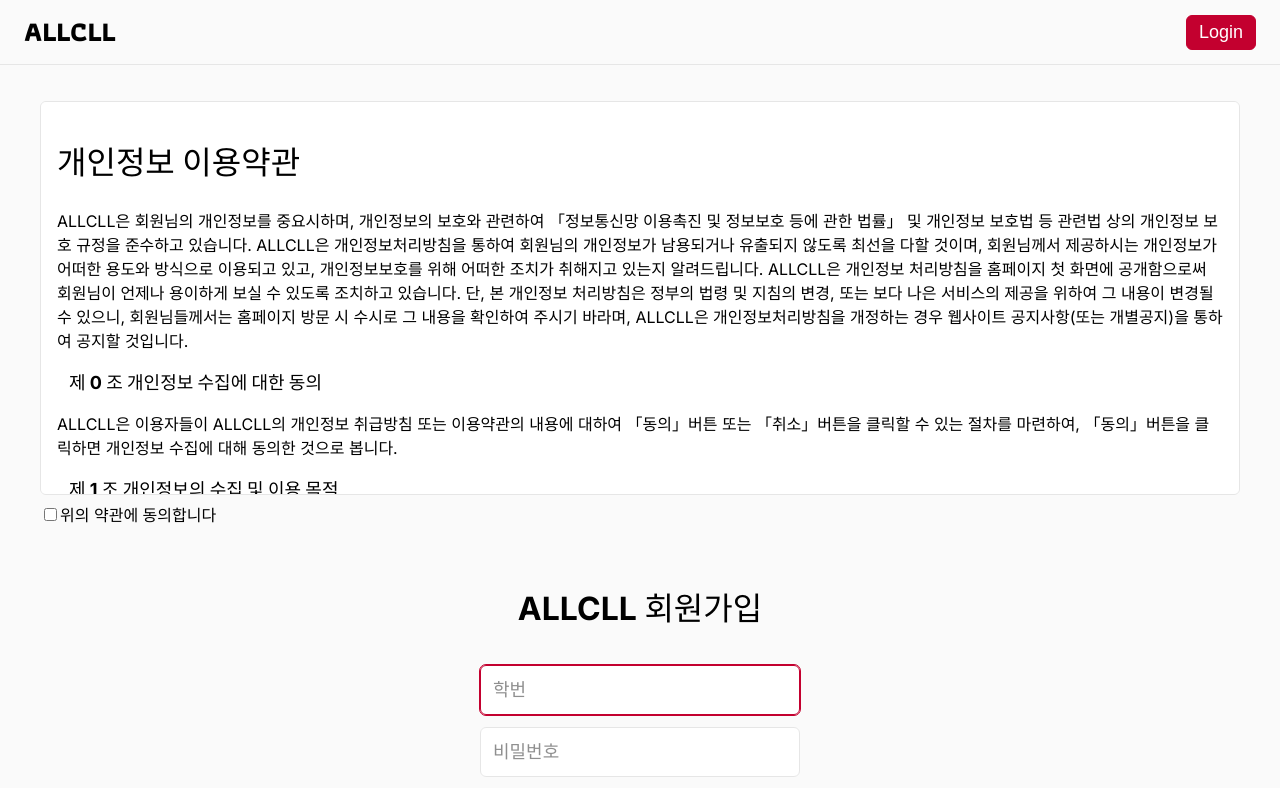
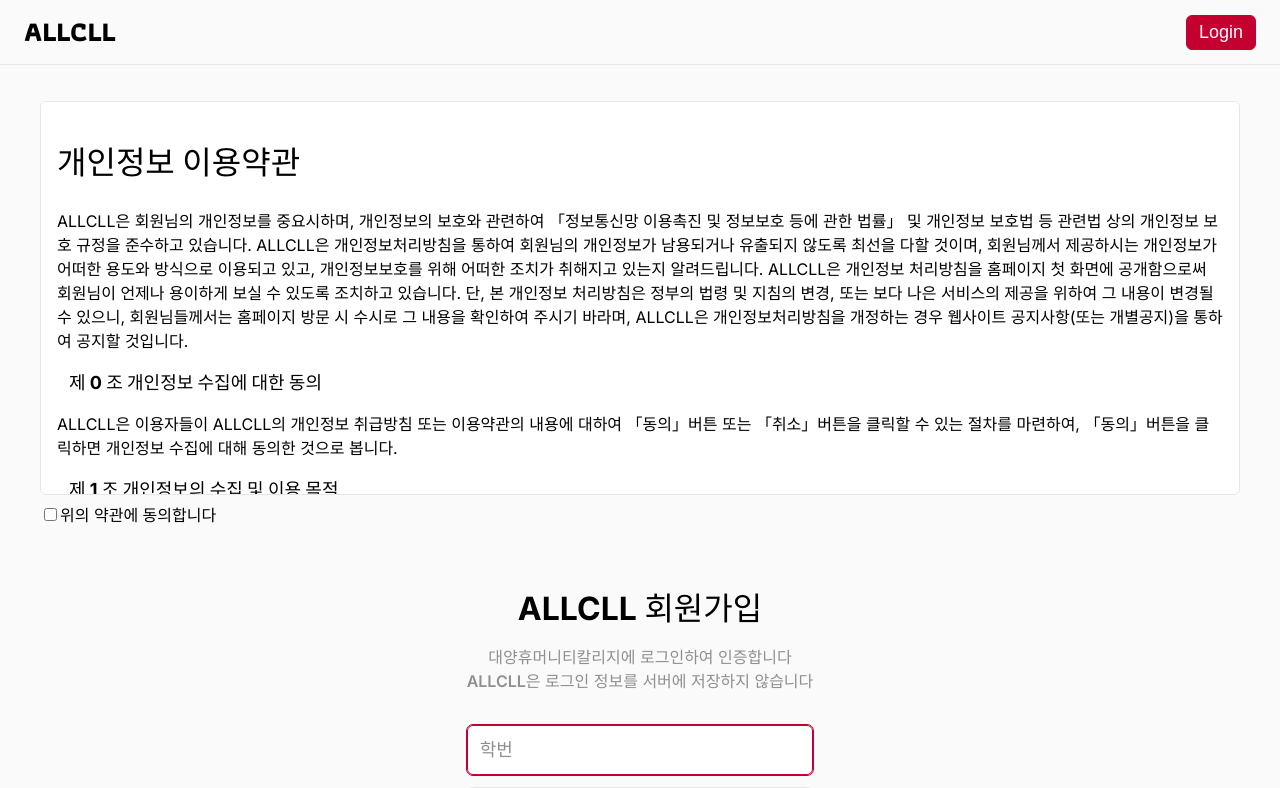
Before and after one commit to hyunwoo0081/ALLCLL_Frontend, a React (Vite) app: page /register in a window 1280 px wide. Shown: the top 788 px of the page. Built offline with nearby package versions, Linux system fonts and the light colour scheme.

Commit message:
Feat: 로그인 정보 저장 관련 텍스트 추가

```diff
--- a/src/pages/login/AgreeTermsPage.tsx
+++ b/src/pages/login/AgreeTermsPage.tsx
@@ -126,6 +126,10 @@
         <div className='register_login_layout login_page'>
           <div className='login_layout'>
             <h1>ALLCLL 회원가입</h1>
+            <h2>
+              대양휴머니티칼리지에 로그인하여 인증합니다 <br/>
+              <b>ALLCLL</b>은 로그인 정보를 서버에 저장하지 않습니다
+            </h2>
 
             {ErrorBox}
 
--- a/src/pages/login/Login4SejongPage.tsx
+++ b/src/pages/login/Login4SejongPage.tsx
@@ -79,6 +79,10 @@
     <PageDefaultLayout className='login_page'>
       <div className='login_layout'>
         <h1>ALLCLL 로그인</h1>
+        <h2>
+          대양휴머니티칼리지에 로그인하여 인증합니다 <br/>
+          <b>ALLCLL</b>은 로그인 정보를 서버에 저장하지 않습니다
+        </h2>
 
         {ErrorBox}
 
--- a/src/styles/LoginPage.scss
+++ b/src/styles/LoginPage.scss
@@ -32,8 +32,20 @@
     }
 
     h1 {
+      margin: 0;
+      text-align: center;
+    }
+
+    h2 {
       margin: 0 0 20px;
       text-align: center;
+      font-size: 16px;
+      font-weight: 400;
+      color: #8F8F8F;
+
+      b {
+        font-weight: 600;
+      }
     }
 
     p {
```
